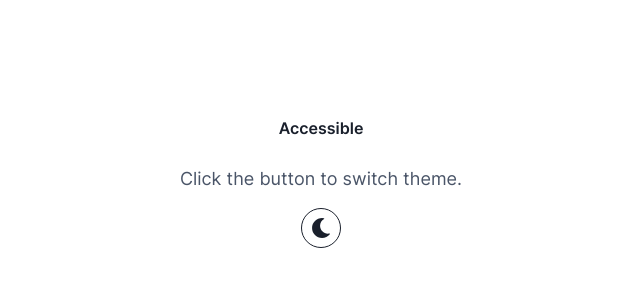
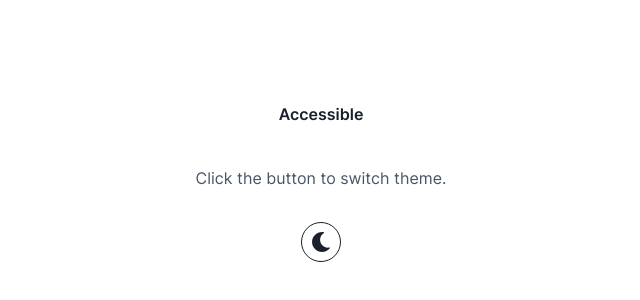
Before and after one commit to BrisaDiaz/next-template, a Next.js app: page / in a window 1280 px wide. Shown: the part 222-522 px from the top of the page, without its empty margins (319-959 px from the left). Built offline with nearby package versions, Linux system fonts and the light colour scheme; no server answers.

Commit message:
fix: resolve extraStyles prop

```diff
--- a/components/atoms/Button/Index.tsx
+++ b/components/atoms/Button/Index.tsx
@@ -1,5 +1,5 @@
 import { ReactNode } from 'react'
-
+import { defaultExtraStyles, ThemeMode, ExtraStyles } from '../../common/Props'
 export const colorSchema = {
   whiteAlpha: {
     main: '--colors-whiteAlpha-600',
@@ -95,12 +95,10 @@ export const sizeSchema = {
   }
 }
 export const variantSchema = ['solid', 'ghost', 'outline'] as const
-export const themedModes = ['light', 'dark'] as const
 
 export type Color = keyof typeof colorSchema
 export type Size = keyof typeof sizeSchema
 export type Variant = typeof variantSchema[number]
-export type ThemeMode = typeof themedModes[number]
 
 export interface ButtonProps
   extends React.ButtonHTMLAttributes<HTMLButtonElement> {
@@ -112,7 +110,7 @@ export interface ButtonProps
   endIcon?: ReactNode
   rounded?: boolean
   themeMode?: ThemeMode
-  extraStyles?: JSX.Element
+  extraStyles?: ExtraStyles
 }
 
 export default function Button({
@@ -126,7 +124,7 @@ export default function Button({
   endIcon,
   rounded = false,
   themeMode = 'light',
-  extraStyles,
+  extraStyles = defaultExtraStyles,
   ...other
 }: ButtonProps) {
   return (
@@ -135,7 +133,7 @@ export default function Button({
         data-theme={themeMode}
         className={`btn btn--${color}-${variant} btn--${size} ${
           isIconButton && 'btn--icon'
-        } ${className ?? ''}`}
+        } ${extraStyles.className} ${className ? className : ''}`}
         {...other}
       >
         <>
@@ -233,8 +231,8 @@ export default function Button({
           background-color: var(--ghost-color);
           opacity: 0.1;
         }
-        ${extraStyles || ''}
       `}</style>
+      {extraStyles.styles}
     </>
   )
 }
--- a/components/atoms/Text/Index.tsx
+++ b/components/atoms/Text/Index.tsx
@@ -1,3 +1,4 @@
+import { defaultExtraStyles, ThemeMode, ExtraStyles } from '../../common/Props'
 export const sizeSchema = {
   xs: '--fontSizes-xs',
   sm: '--fontSizes-sm',
@@ -91,9 +92,7 @@ export const alignSchema = [
   'end',
   'start'
 ] as const
-export const themedModes = ['light', 'dark'] as const
 
-export type ThemeMode = typeof themedModes[number]
 export type Size = keyof typeof sizeSchema
 export type Weight = keyof typeof weightSchema
 export type Component = typeof componentSchema[number]
@@ -105,7 +104,7 @@ export interface ExtraProps {
   weight?: Weight
   component?: Component
   align?: Align
-  extraStyles?: JSX.Element
+  extraStyles?: ExtraStyles
   color?: Color
   themeMode?: ThemeMode
 }
@@ -116,8 +115,10 @@ export const defaultValue = {
   component: 'p' as Component,
   align: 'inherit' as Align,
   color: 'inherit' as Color,
-  themeMode: 'light' as ThemeMode
+  themeMode: 'light' as ThemeMode,
+  extraStyles: defaultExtraStyles
 }
+
 export default function Text({
   size = defaultValue.size,
   weight = defaultValue.weight,
@@ -125,15 +126,15 @@ export default function Text({
   align = defaultValue.align,
   color = defaultValue.color,
   themeMode = defaultValue.themeMode,
+  extraStyles = defaultValue.extraStyles,
   children,
   className,
-  extraStyles,
   ...other
 }: TextProps) {
   const props = {
     className: ` text text--${color}-${size}-${weight}-${align}  ${
-      className ? className : ''
-    }  `,
+      extraStyles?.className
+    } ${className ? className : ''}  `,
     'data-theme': themeMode,
     ...other
   }
@@ -159,7 +160,6 @@ export default function Text({
       {'s' === component && <s {...props}>{children}</s>}
       {'sub' === component && <sub {...props}>{children}</sub>}
       <style jsx global>{`
-        ${extraStyles || ''}
         .text {
           --color: var(${colorSchema[color].main});
         }
@@ -176,6 +176,7 @@ export default function Text({
           --color: var(${colorSchema[color].light});
         }
       `}</style>
+      {extraStyles.styles}
     </>
   )
 }
--- /dev/null
+++ b/components/common/Props.tsx
@@ -0,0 +1,12 @@
+import css from 'styled-jsx/css'
+
+export const themedModes = ['light', 'dark'] as const
+
+export type ThemeMode = typeof themedModes[number]
+
+export interface ExtraStyles {
+  className: string
+  styles: JSX.Element
+}
+
+export const defaultExtraStyles = css.resolve`` as ExtraStyles
--- a/pages/index.tsx
+++ b/pages/index.tsx
@@ -15,11 +15,16 @@ const Home: NextPage = () => {
           Accessible
         </Button>
         <Text
-          size="lg"
+          size="sm"
           color="gray"
-          extraStyles={css`
+          extraStyles={css.resolve`
             .text {
-              margin: 1rem 0;
+              margin: 2rem 0;
+            }
+            @media (min-width: 600px) {
+              .text {
+                font-size: var(--fontSizes-md);
+              }
             }
           `}
         >
```
Also changed, not shown: 2 other files (tests, documents, lock files or other folders).
